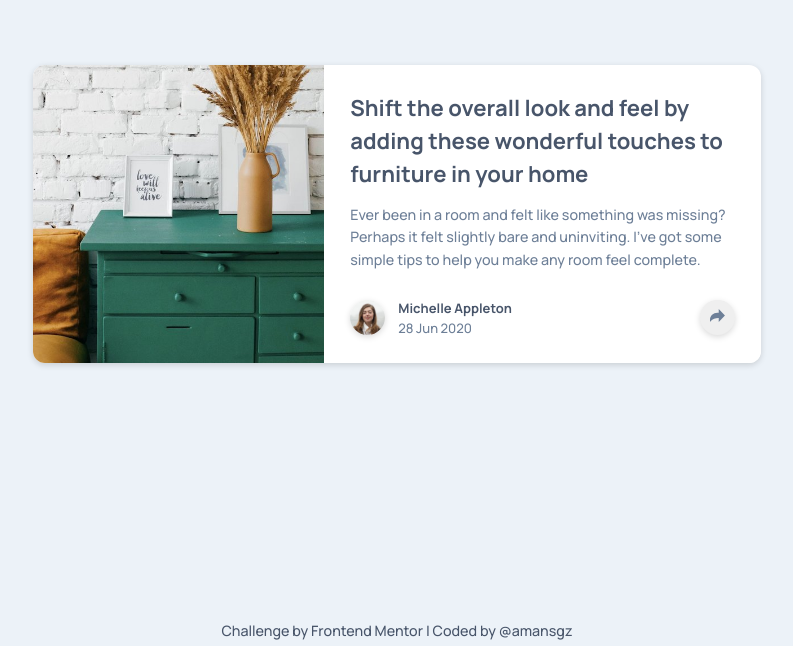
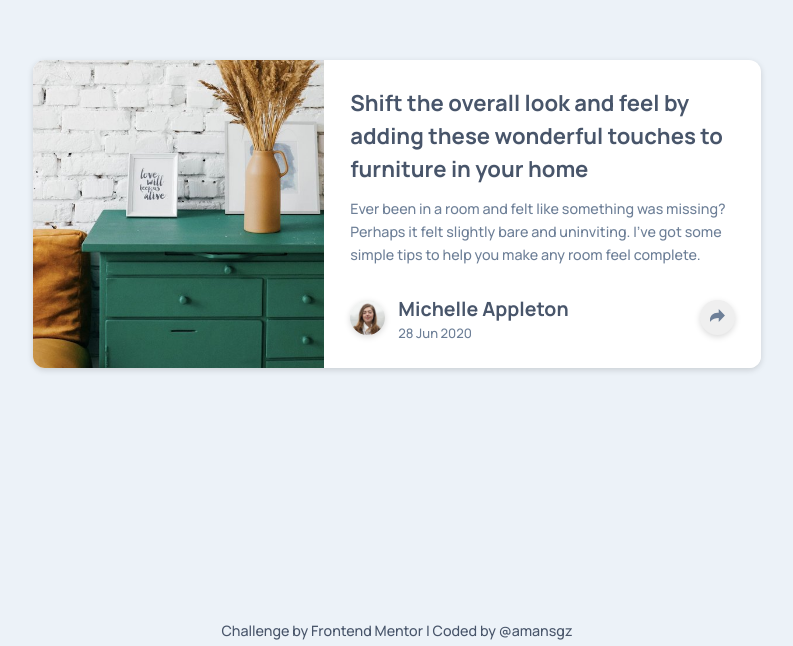
Before and after one commit to amansgz/article-preview-component, a plain HTML site: page index.html in a window 1280 px wide. Shown: the part 186-832 px from the top of the page, without its empty margins (243-1036 px from the left). Drawn offline with Linux system fonts and the light colour scheme.

Commit message:
fix: add heading to author article

```diff
--- a/index.html
+++ b/index.html
@@ -37,7 +37,7 @@
             <div class="author-content">
               <img src="./assets/images/avatar-michelle.jpg" alt="" class="author-avatar">
               <div class="author-details">
-                <p class="author-name">Michelle Appleton</p>
+                <h2 class="author-name">Michelle Appleton</h2>
                 <time class="published-date" datetime="2020-06-28">28 Jun 2020</time>
               </div>
             </div>
```
